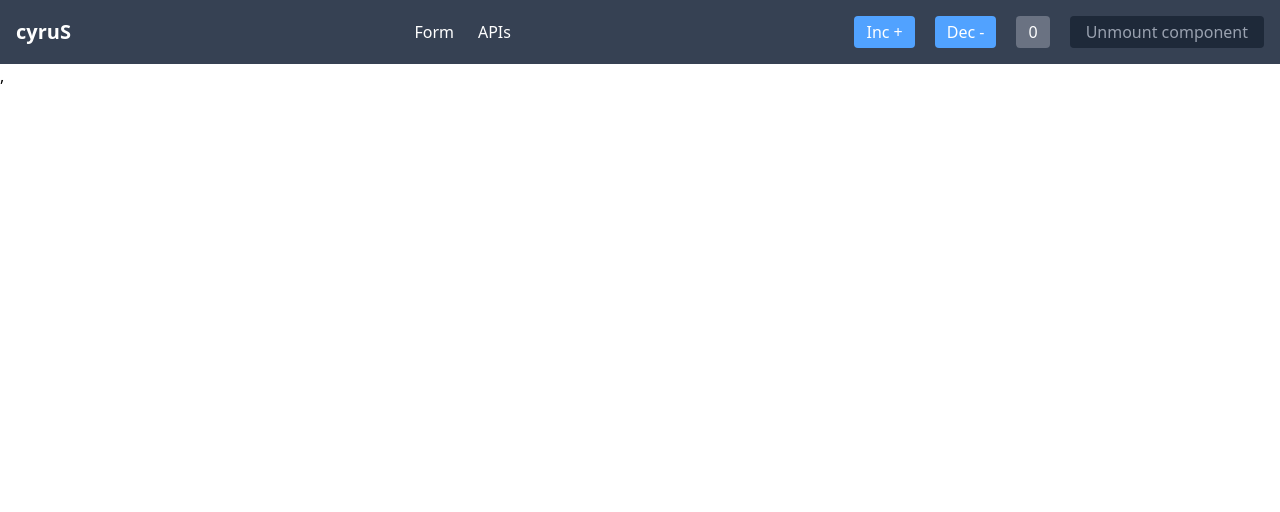
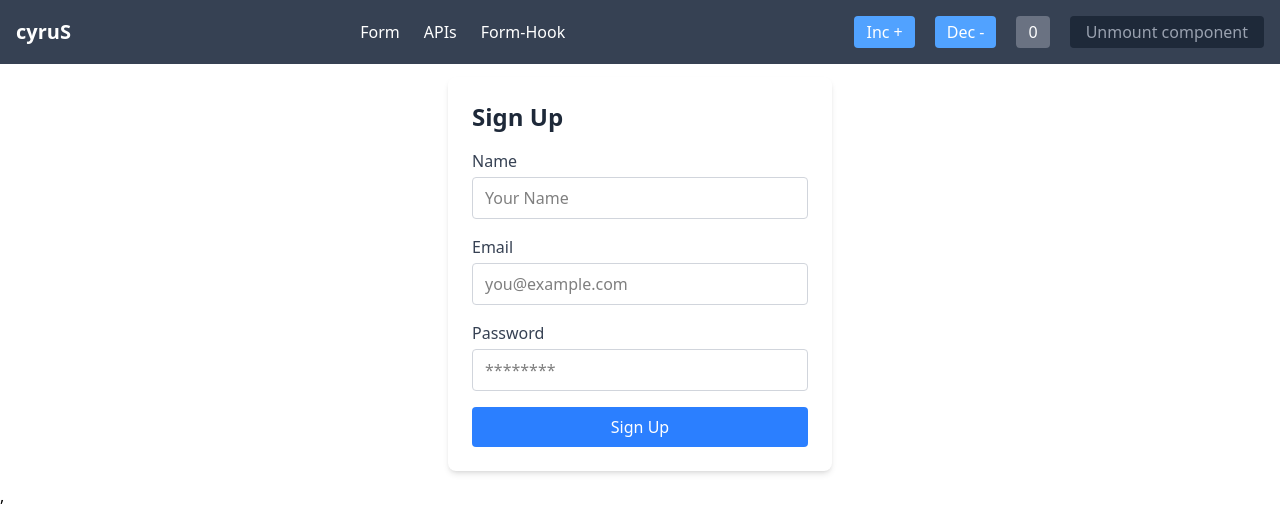
Before and after one commit to meetjethva1001/reactJs, a React (Vite) app: page /form-hook in a window 1280 px wide. Shown: the top 512 px of the page. Built offline with nearby package versions, Linux system fonts and the light colour scheme.

Commit message:
Handle uncontrolled form using react-hook-form adding validations

```diff
--- a/package.json
+++ b/package.json
@@ -12,6 +12,7 @@
   "dependencies": {
     "react": "^19.2.4",
     "react-dom": "^19.2.4",
+    "react-hook-form": "^7.72.1",
     "react-router-dom": "^7.13.2"
   },
   "devDependencies": {
--- a/src/App.tsx
+++ b/src/App.tsx
@@ -9,6 +9,7 @@ import Forms from "./components/Forms"
 import { Routes, Route } from 'react-router-dom'
 import APIs from "./components/APIs"
 import Loader from "./components/Loader"
+import HookForm from "./hooks/HookForm"
 
 function App() {
   interface User {
@@ -58,7 +59,7 @@ function App() {
     setItem(updatedUsers);
   }
   function unMountingComponent() {
-    setIsTrue(false)
+    setIsTrue(false);
   }
 
   return (
@@ -79,6 +80,7 @@ function App() {
         <Route path="/form" element={<Forms />} />
         <Route path="/apis" element={<APIs/>}/>
         <Route path="/loader" element={<Loader/>}/>
+        <Route path="/form-hook" element={<HookForm/>}/>
       </Routes>
 
 
--- a/src/components/APIs.tsx
+++ b/src/components/APIs.tsx
@@ -9,7 +9,6 @@ export default function APIs() {
     }
     const [users, setUsers] = useState<Users[]>([])
     const [recive, setReceive] = useState(true);
-    const [search, setSearch] = useState("")
     const [filterdUsers , setFilteredUsers] = useState<Users[]>([])
 
     async function getApiData(): Promise<void> {
@@ -40,7 +39,6 @@ export default function APIs() {
     }
 
     function handleChange(e :any){
-            setSearch(e.target.value)
             debounceFunc(e.target.value)
     }
 
--- a/src/components/Navbar.tsx
+++ b/src/components/Navbar.tsx
@@ -27,6 +27,9 @@ export default function Navbar({ onClickUnmount }: any) {
                     <Link to="/apis" className="hover:text-gray-400 transition-colors">
                         APIs
                     </Link>
+                    <Link to="/form-hook" className="hover:text-gray-400 transition-colors">
+                        Form-Hook
+                    </Link>
                 </nav>
                 <div className="btns flex gap-5">
                     <button className="bg-blue-400 rounded px-3 py-1 cursor-pointer hover:bg-blue-500" onClick={() => incrementCount()}>Inc +</button>
--- /dev/null
+++ b/src/hooks/HookForm.tsx
@@ -0,0 +1,128 @@
+import { useState } from 'react'
+import { useForm } from 'react-hook-form'
+export default function HookForm() {
+
+    interface Users {
+        Name: string,
+        Email: string,
+        Password: string
+    }
+
+    const { handleSubmit, register, formState: { errors } }: any | undefined = useForm<Users>({})
+    const [users, setUsers] = useState<Users[]>([])
+
+    function submitHandler(data: any): void {
+        setUsers((pre) => [...pre, data])
+    }
+    const allValidators = {
+        nameValidator: {
+            required: {
+                value: true,
+                message: '*Name is required..'
+            }
+        },
+        emailValidator: {
+            required: {
+                value: true,
+                message: '*Email is required..'
+            }
+        },
+        passwordValidator: {
+            required: {
+                value: true,
+                message: '*Password is required..'
+            },
+            pattern: {
+                value: /^(?=.*[A-Za-z])(?=.*\d)[A-Za-z\d]+$/,
+                message: '*Enter valid Password'
+            }
+        }
+    }
+    console.log("user: ", users)
+    return (
+        <>
+            <div className="flex items-center justify-center h-105 ">
+                <form className="bg-white p-6 rounded-lg shadow-md w-full max-w-sm" onSubmit={handleSubmit(submitHandler)}>
+                    <h2 className="text-2xl font-bold mb-4 text-gray-800">Sign Up</h2>
+
+                    {/* Name */}
+                    <div className="mb-4">
+                        <label className="block text-gray-700 mb-1" htmlFor="name">Name</label>
+                        <input
+                            className="w-full px-3 py-2 border border-gray-300 rounded focus:outline-none focus:ring-2 focus:ring-blue-500"
+                            type="text"
+                            id="name"
+                            placeholder="Your Name"
+                            {...register("Name", allValidators.nameValidator)}
+                        />
+                        {errors.Name && (<span className='text-red-600 text-xs'>{errors.Name.message}</span>)}
+                    </div>
+
+                    {/* Email */}
+                    <div className="mb-4">
+                        <label className="block text-gray-700 mb-1" htmlFor="email">Email</label>
+                        <input
+                            className="w-full px-3 py-2 border border-gray-300 rounded focus:outline-none focus:ring-2 focus:ring-blue-500"
+                            type="email"
+                            id="email"
+                            placeholder="you@example.com"
+                            {...register("Email", allValidators.emailValidator)}
+                        />
+                        {errors.Email && (<span className='text-red-600 text-xs'>{errors.Email.message}</span>)}
+                    </div>
+
+                    {/* Password */}
+                    <div className="mb-4">
+                        <label className="block text-gray-700 mb-1" htmlFor="password">Password</label>
+                        <input
+                            className="w-full px-3 py-2 border border-gray-300 rounded focus:outline-none focus:ring-2 focus:ring-blue-500"
+                            type="password"
+                            id="password"
+                            placeholder="********"
+                            {...register("Password", allValidators.passwordValidator)}
+                        />
+                        {errors.Password && (<span className='text-red-600 text-xs'>{errors.Password.message}</span>)}
+                    </div>
+
+                    {/* Submit Button */}
+                    <button
+                        type="submit"
+                        className="w-full bg-blue-500 text-white py-2 rounded hover:bg-blue-600 transition-colors"
+                    >
+                        Sign Up
+                    </button>
+                </form>
+            </div>
+            <div className='flex items-center justify-around flex-wrap gap-4'>
+            {
+                users?.map((user) => {
+                    return (
+                        <div className="max-w-sm bg-white rounded-lg shadow-lg overflow-hidden hover:shadow-xl transition-shadow duration-300">
+
+                            <div className="w-full h-50">
+                                <img
+                                    src="/src/assets/user.png"
+                                    alt="Sample"
+                                    className="w-full h-full"
+                                />
+                            </div>
+
+                            <div className="p-4">
+                                <h2 className="text-xl font-bold mb-2">{user.Name}</h2>
+
+                                <p className="text-gray-700 mb-4">
+                                    <b>EMAIL : </b>{user.Email} <br />
+                                    <b>Password : </b>{user.Password}
+                                </p>
+                                <div className="flex justify-center">
+                                </div>
+                            </div>
+                        </div>
+                    )
+                })
+            }
+        </div>
+
+        </>
+    )
+}
```
Also changed, not shown: 1 other file (tests, documents, lock files or other folders).
